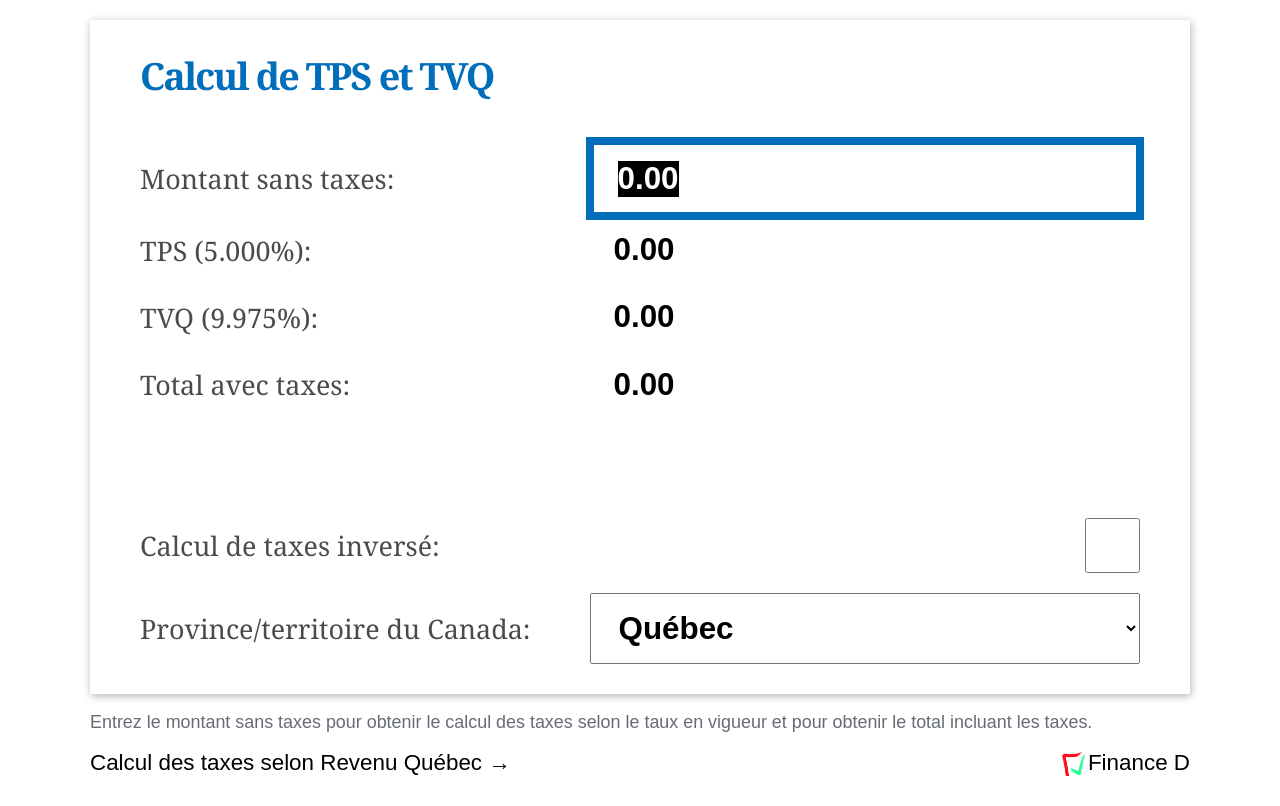
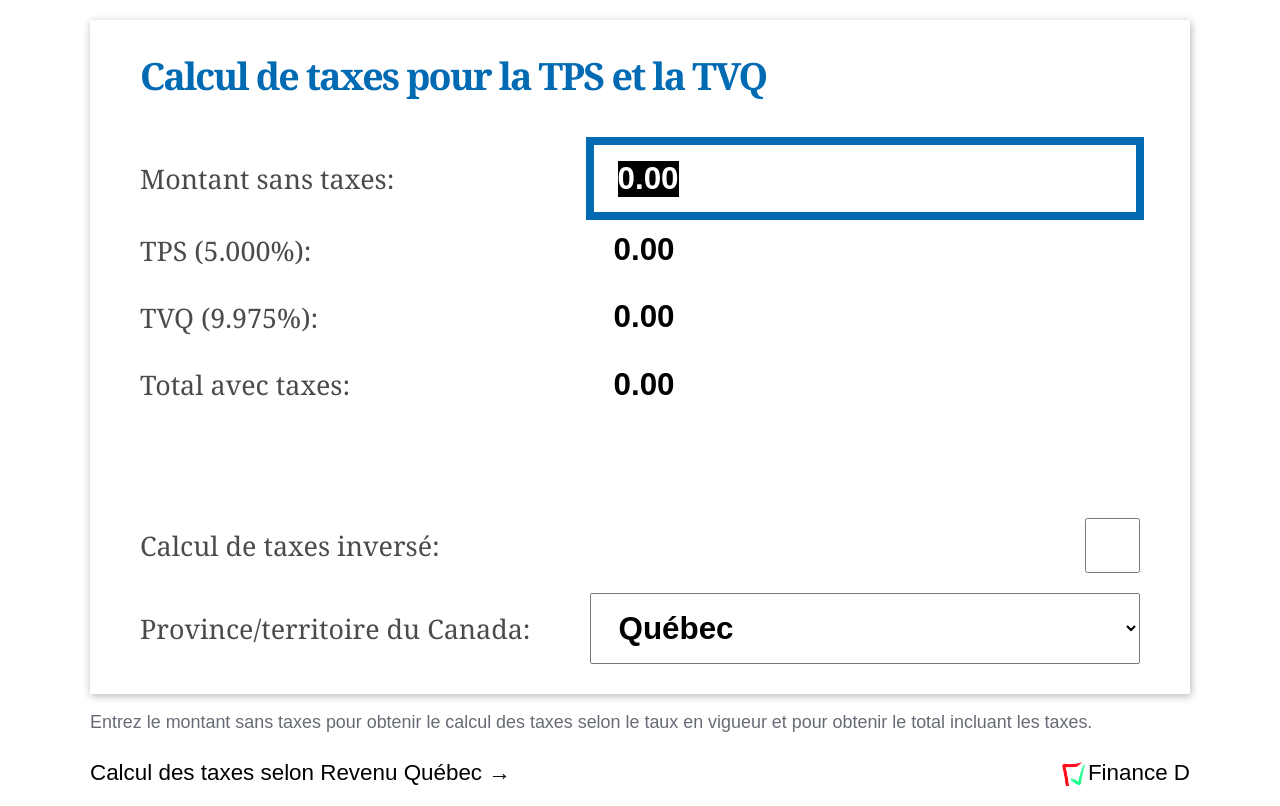
Before and after one commit to alex-drocks/calcul-taxes, a Next.js app: page / in a window 1280 px wide. Built offline with nearby package versions, Linux system fonts and the light colour scheme.

Commit message:
Improved dynamic names generation and on form submit handling.

```diff
--- a/components/TaxCalculator.js
+++ b/components/TaxCalculator.js
@@ -7,45 +7,63 @@ import Instructions from "./subComponents/Instructions";
 import Footer from "./subComponents/Footer";
 
 export default function TaxCalculator() {
+  const [title, setTitle] = useState("");
+  const [federalTaxName, setFederalTaxName] = useState("TPS");
+
   const [montant, setMontant] = useState(0);
   const [TPS, setTPS] = useState(0);
   const [TVQ, setTVQ] = useState(0);
   const [total, setTotal] = useState(0);
 
   const [province, setProvince] = useState("Québec");
-  const [taux, setTaux] = useState({tps: 0, tvq: 0})
+  const [taux, setTaux] = useState({tps: 0, tvq: 0});
 
   const [taxeIn, setTaxeIn] = useState(false);
 
   useEffect(function setTauxDeTaxes() {
     if (province === "Québec") {
-      setTaux({tps: 0.05, tvq: 0.09975})
+      setTaux({tps: 0.05, tvq: 0.09975});
     } else if (province === "Ontario") {
-      setTaux({tps: 0.13, tvq: 0})
+      setTaux({tps: 0.13, tvq: 0});
     } else if (province === "Alberta") {
-      setTaux({tps: 0.05, tvq: 0})
+      setTaux({tps: 0.05, tvq: 0});
     } else if (province === "Colombie-Britannique") {
-      setTaux({tps: 0.12, tvq: 0})
+      setTaux({tps: 0.05, tvq: 0});
     } else if (province === "Île-du-Prince-Édouard") {
-      setTaux({tps: 0.15, tvq: 0})
+      setTaux({tps: 0.15, tvq: 0});
     } else if (province === "Manitoba") {
-      setTaux({tps: 0.13, tvq: 0})
+      setTaux({tps: 0.05, tvq: 0});
     } else if (province === "Nouveau-Brunswick") {
-      setTaux({tps: 0.15, tvq: 0})
+      setTaux({tps: 0.15, tvq: 0});
     } else if (province === "Nouvelle-Écosse") {
-      setTaux({tps: 0.15, tvq: 0})
+      setTaux({tps: 0.15, tvq: 0});
     } else if (province === "Nunavut") {
-      setTaux({tps: 0.05, tvq: 0})
+      setTaux({tps: 0.05, tvq: 0});
     } else if (province === "Saskatchewan") {
-      setTaux({tps: 0.11, tvq: 0})
+      setTaux({tps: 0.05, tvq: 0});
     } else if (province === "Terre-Neuve-et-Labrador") {
-      setTaux({tps: 0.15, tvq: 0})
+      setTaux({tps: 0.15, tvq: 0});
     } else if (province === "Territoires du Nord-Ouest") {
-      setTaux({tps: 0.05, tvq: 0})
+      setTaux({tps: 0.05, tvq: 0});
     } else if (province === "Yukon") {
-      setTaux({tps: 0.05, tvq: 0})
+      setTaux({tps: 0.05, tvq: 0});
     }
-  }, [province])
+  }, [province]);
+
+  useEffect(function changeTaxeInMode() {
+    //prevent NaN values from breaking the calculation
+    setMontant(isNaN(total) ? 0 : total);
+    setTotal(isNaN(montant) ? 0 : montant);
+
+    //auto focus the only editable input
+    const input = document.getElementById(`${taxeIn ? "total" : "montant"}`);
+    if (input) {
+      input.focus();
+      setTimeout(() => {
+        selectAllText(input);
+      }, 30);
+    }
+  }, [taxeIn]);
 
   useEffect(function calcul() {
     let sansTaxe, tps, tvq;
@@ -64,29 +82,25 @@ export default function TaxCalculator() {
       setTVQ(tvq);
       setTotal(round(montant + tps + tvq));
     }
-  }, [montant, total, province, taxeIn, taux])
+  }, [montant, total, province, taxeIn, taux]);
 
-  useEffect(function changeTaxeInMode() {
-    //prevent NaN values from breaking the calculation
-    setMontant(isNaN(total) ? 0 : total);
-    setTotal(isNaN(montant) ? 0 : montant);
-
-    //auto focus the only available input
-    const input = document.getElementById(`${taxeIn ? "total" : "montant"}`);
-    if (input) {
-      input.focus();
-      setTimeout(() => {
-        selectAllText(input);
-      }, 30)
-    }
-  }, [taxeIn])
+  useEffect(function setDynamicNames() {
+    const mode = taxeIn ? " inversé" : "";
+    const isTVH = [
+      "Île-du-Prince-Édouard",
+      "Nouveau-Brunswick",
+      "Nouvelle-Écosse",
+      "Ontario",
+      "Terre-Neuve-et-Labrador"
+    ].includes(province);
+    setFederalTaxName(isTVH ? "TVH" : "TPS");
+    setTitle(`Calcul de taxes ${mode} pour la ${isTVH ? "TVH" : "TPS"}${province === "Québec" ? " et la TVQ" : ""}`);
+  }, [taxeIn, province]);
 
   return (
     <div id="calculator-component-container" className="calculator">
       <form className="card" onSubmit={handleSubmit}>
-        <input style={{display: "none"}} type="submit" value="Recalculer"/>
-
-        <h1 className="no-select">Calcul de {province === "Québec" ? "TPS" : "TVH"} et TVQ</h1>
+        <h1 className="no-select">{title}</h1>
 
         <Decimalnumber
           id="montant"
@@ -99,7 +113,7 @@ export default function TaxCalculator() {
 
         <Decimalnumber
           id="tps"
-          label={`${province === "Québec" ? "TPS" : "TVH"} (${(taux.tps * 100).toFixed(3)}%):`}
+          label={`${federalTaxName} (${(taux.tps * 100).toFixed(3)}%):`}
           readOnly={true}
           stateValue={TPS}
           onChangeHandler={values => setTPS(Number(values.value))}
@@ -127,29 +141,35 @@ export default function TaxCalculator() {
         <TaxeInCheckbox onChangeHandler={e => setTaxeIn(e.target.checked)}/>
 
         <SelectProvince onChangeHandler={e => setProvince(e.target.value)}/>
+
+        <input style={{display: "none"}} type="submit" value="Recalculer"/>
       </form>
 
       <Instructions taxeIn={taxeIn}/>
       <Footer province={province}/>
     </div>
-  )
+  );
 }
 
 function handleSubmit(e) {
   e.preventDefault();
 
+  const focused = document.activeElement;
   if (window && window.innerHeight < 600) {
-    const focused = document.activeElement;
+    //Small screen: closes keyboard
     focused && focused.blur();
+  } else {
+    //Large screen: select input value on form submit
+    focused && selectAllText(focused);
   }
 
   window.scrollTo(0, 0);
 }
 
 function round(num, digits = 2) {
-  return (Math.round((num + Number.EPSILON) * 100) / 100).toFixed(digits)
+  return (Math.round((num + Number.EPSILON) * 100) / 100).toFixed(digits);
 }
 
 function selectAllText(input) {
-  input && input.value && input.setSelectionRange(0, input.value.length)
+  input && input.value && input.setSelectionRange(0, input.value.length);
 }
--- a/components/subComponents/DecimalNumber.js
+++ b/components/subComponents/DecimalNumber.js
@@ -20,5 +20,5 @@ export default function Decimalnumber({id, label, readOnly, stateValue, onChange
         onFocus={onFocusHandler}
       />
     </div>
-  )
+  );
 }
--- a/components/subComponents/Footer.js
+++ b/components/subComponents/Footer.js
@@ -2,6 +2,7 @@ export default function Footer({province}) {
   return (
     <div className="calculator-footer"
          style={{display: "flex", alignItems: "center", justifyContent: "space-between"}}>
+      <div className={"footer-row"}>
         {province === "Québec" ?
           (
             <a className="text-link"
@@ -15,7 +16,7 @@ export default function Footer({province}) {
             </a>
           )
         }
-      <a href={process.env.NEXT_PUBLIC_WEBSITE_URL}
+        <a href="https://finance-d.com"
            style={{display: "flex", alignItems: "center", marginLeft: "4em"}}>
           <img style={{width: "1.1em", height: "1.1em", marginRight: "2px"}}
                src="/icons/icon-48x48.png" alt="Logo"
@@ -23,5 +24,20 @@ export default function Footer({province}) {
           <span className="no-wrap">Finance D</span>
         </a>
       </div>
-  )
+
+      <div className={"footer-row invisible-keywords"}>
+        <p>
+          Une calculatrice de taxes {new Date().getFullYear()} offerte gratuitement et sans publicité.
+          Calcul de TPS et TVQ inversé (taxes incluses).
+          Calcul des taxes du Québec.
+          Calculatrice de taxes Québec.
+          Calculatrice de TPS TVQ.
+          Calcul des taxes canadiennes.
+          Calcul de taxe renversé.
+          Calculatrice de taxes incluses.
+          Calcul des taxes {new Date().getFullYear()}.
+        </p>
+      </div>
+    </div>
+  );
 }
--- a/package.json
+++ b/package.json
@@ -12,10 +12,10 @@
 		"deploy-test-firebase": "firebase deploy"
 	},
 	"dependencies": {
-		"next": "10.0.3",
+		"next": "10.0.7",
 		"react": "17.0.1",
 		"react-dom": "17.0.1",
-		"react-number-format": "^4.4.1"
+		"react-number-format": "^4.4.4"
 	},
 	"devDependencies": {
 		"gulp": "^4.0.2",
--- a/pages/_app.js
+++ b/pages/_app.js
@@ -1,6 +1,7 @@
 import Head from 'next/head';
 import '../styles/globals.css';
-import '../styles/TaxCalculator.css';
+import '../styles/taxCalculator.css';
+import "../styles/calculatorFooter.css";
 
 export default function MyApp({Component, pageProps}) {
   return (
--- a/pages/index.js
+++ b/pages/index.js
@@ -1,4 +1,4 @@
-import Head from 'next/head'
+import Head from 'next/head';
 import TaxCalculator from "../components/TaxCalculator";
 
 export default function Home() {
@@ -10,5 +10,5 @@ export default function Home() {
 
       <TaxCalculator/>
     </div>
-  )
+  );
 }
--- /dev/null
+++ b/styles/calculatorFooter.css
@@ -0,0 +1,16 @@
+.calculator-footer {
+  display: flex;
+  flex-direction: column;
+}
+
+.footer-row {
+  display: flex;
+  justify-content: space-between;
+  align-items: center;
+  width: 100%;
+  margin-top: 10px;
+}
+
+.invisible-keywords {
+  display: none;
+}
--- a/styles/globals.css
+++ b/styles/globals.css
@@ -1,7 +1,7 @@
 :root {
   --background: #fff;
   --main-text-color: #000;
-  --blue: #006ebb;
+  --blue: #006ab3;
   --vertical-spacing: 2.5vh;
   --horizontal-spacing: 2vw;
 }
```
Also changed, not shown: styles/taxCalculator.css (renamed from styles/TaxCalculator.css), 1 other file (tests, documents, lock files or other folders). Lines whose indentation alone changed are shown as unchanged.
